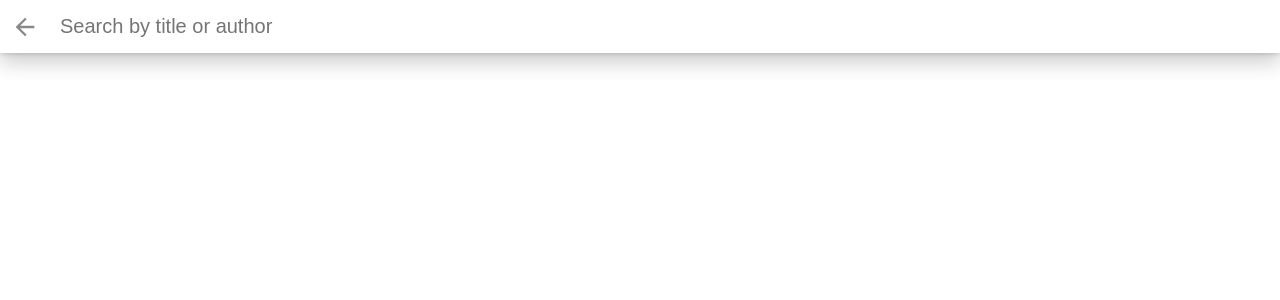
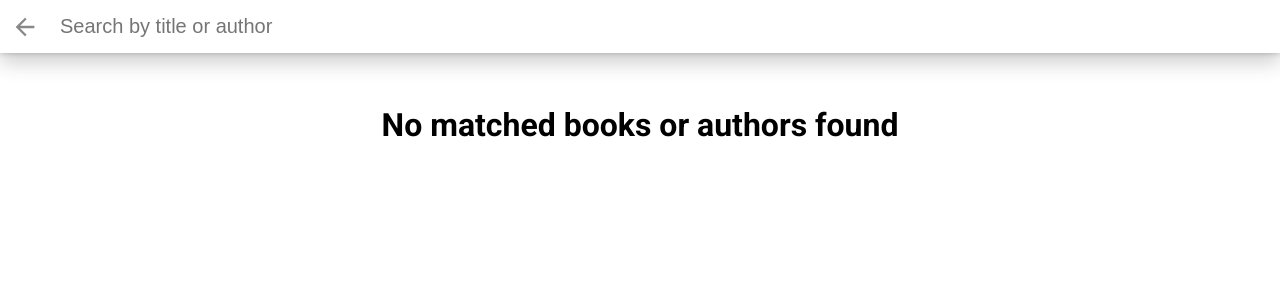
Before and after one commit to jamieleegtb/MyLibrary, a React (Create React App) app: page /search in a window 1280 px wide. Shown: the top 300 px of the page. Built offline with nearby package versions, Linux system fonts and the light colour scheme; no server answers.

Commit message:
No match text added to search

```diff
--- a/src/components/Book.js
+++ b/src/components/Book.js
@@ -4,6 +4,7 @@ import {update} from '../BooksAPI';
 export default class Book extends Component {
   /* 'e' is our target element */
   handleChange = async e => {
+    e.persist();
     try{
       const shelf = e.target.value;
       const book = this.props;
--- a/src/components/pages/Search.js
+++ b/src/components/pages/Search.js
@@ -11,7 +11,6 @@ export default class Search extends Component {
     try {
       const books = await getAll();
       this.props.addBooks(books);
-
     } catch(error){
       console.log(error);
     }
@@ -76,6 +75,7 @@ export default class Search extends Component {
               return (<Book key={book.id} {...book} moveBook={this.props.moveBook} />);
               }
             )}
+            {this.state.books.length === 0 && <h1 style={{textAlign:"center"}}> No matched books or authors found </h1>}
           </ol>
         </div>
       </div>
```
Also changed, not shown: 1 other file (tests, documents, lock files or other folders).
